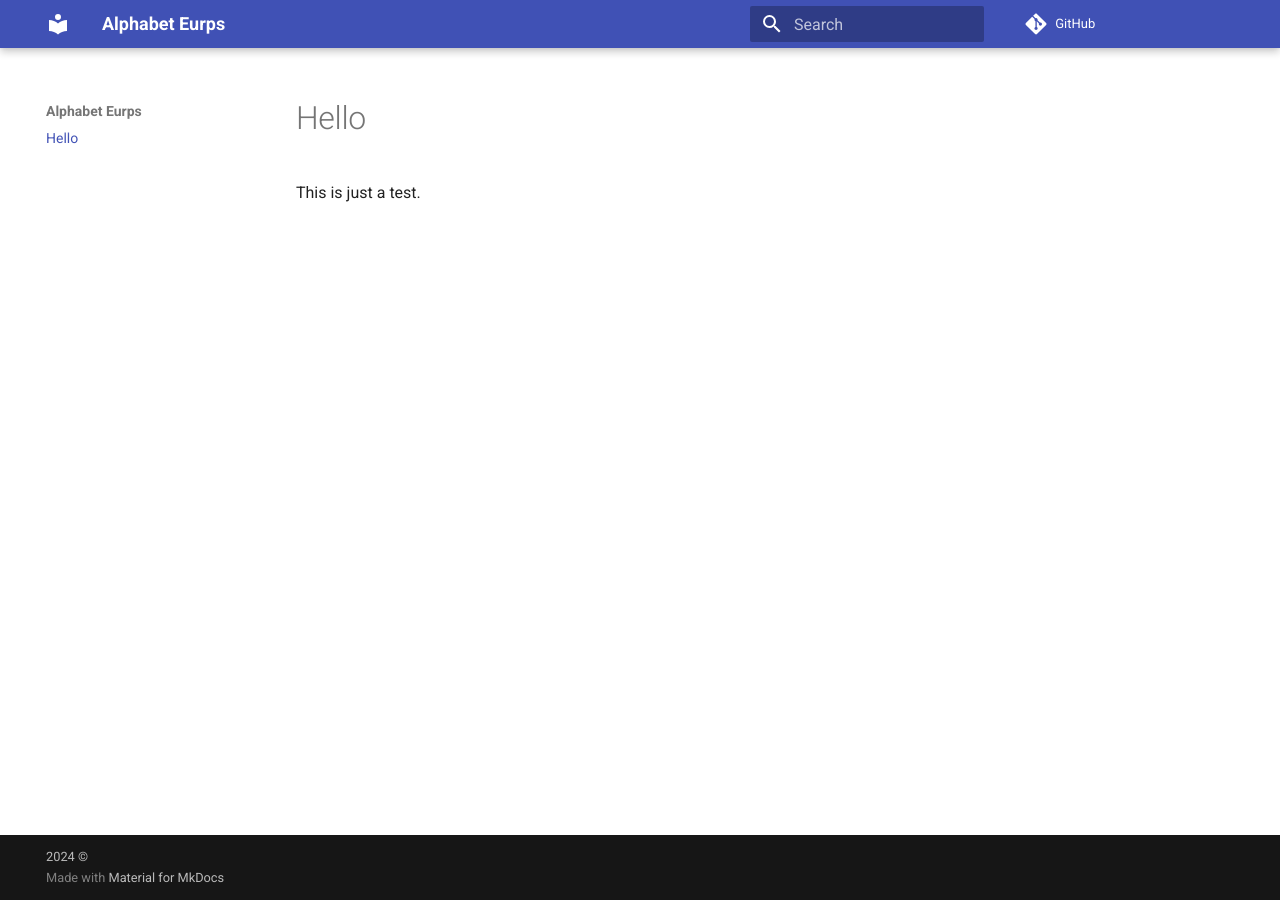
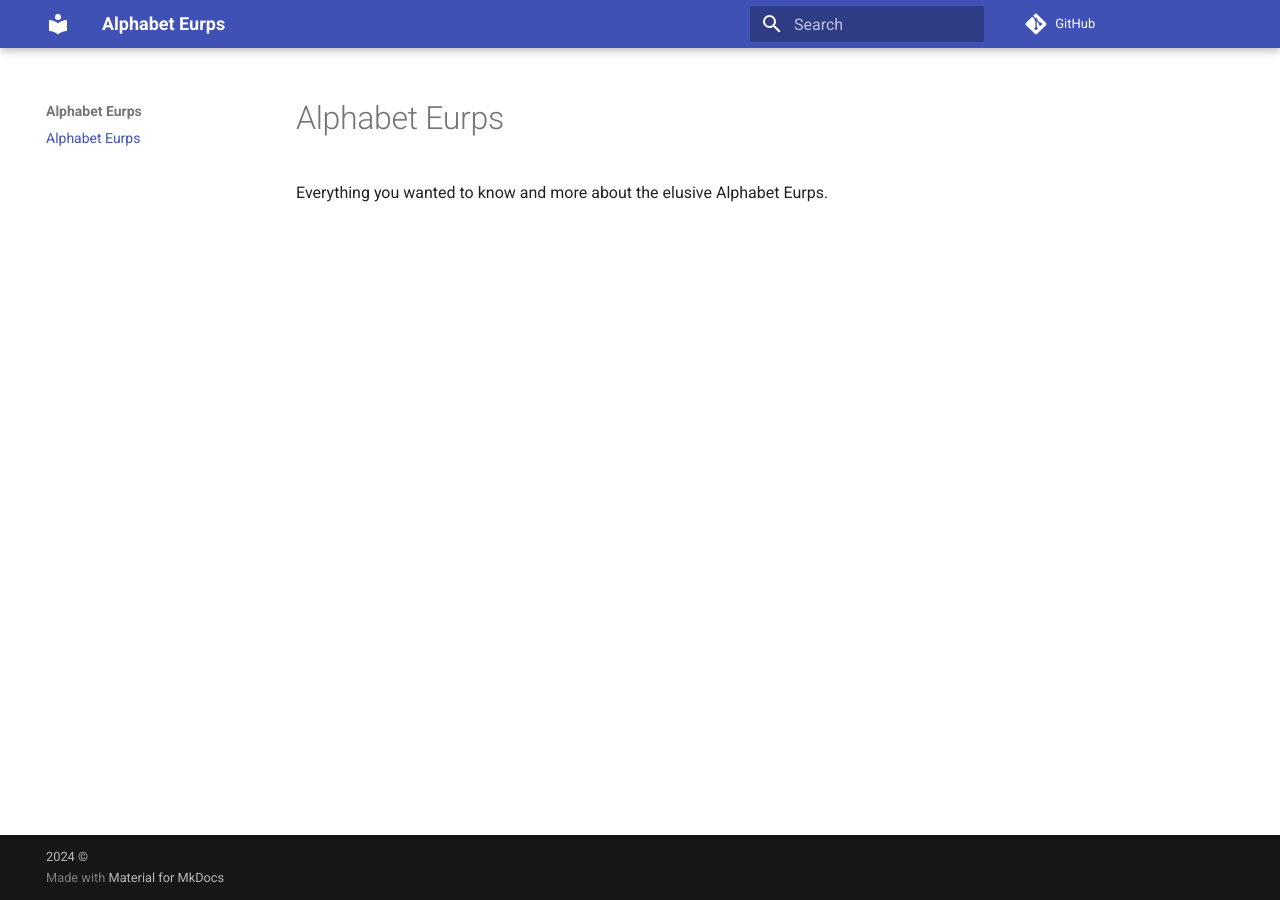
Before and after one commit to vfcin/eurps, an MkDocs documentation site: the page built from docs/index.md, in a window 1280 px wide. Built offline with MkDocs 1.6.1 and Material for MkDocs 9.7.7, drawn with Linux system fonts in a browser that asks for light colours; comment, search, counter and statistics services are not loaded.

Commit message:
Update index

```diff
--- a/docs/index.md
+++ b/docs/index.md
@@ -1,3 +1,3 @@
-# Hello
+# Alphabet Eurps
 
-This is just a test.
+Everything you wanted to know and more about the elusive Alphabet Eurps.
```
